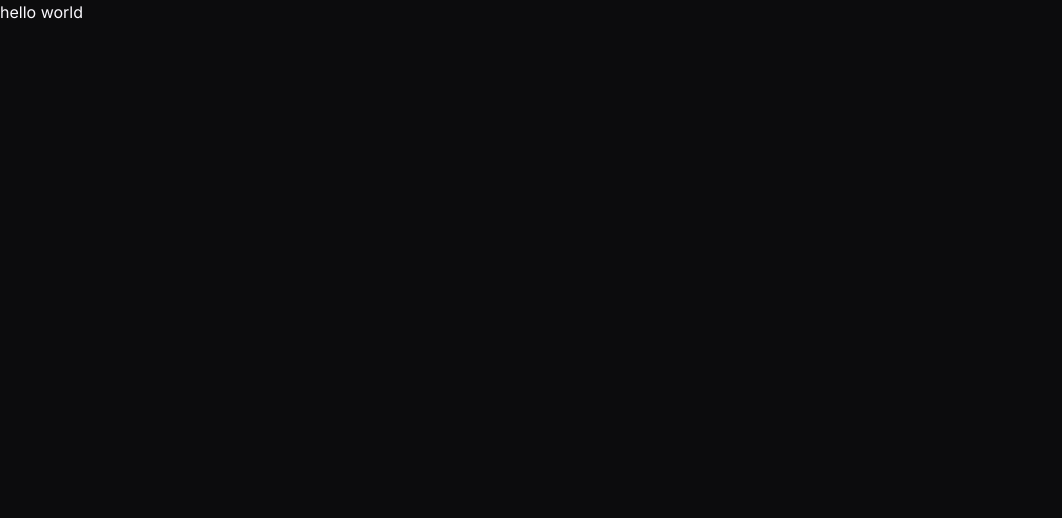
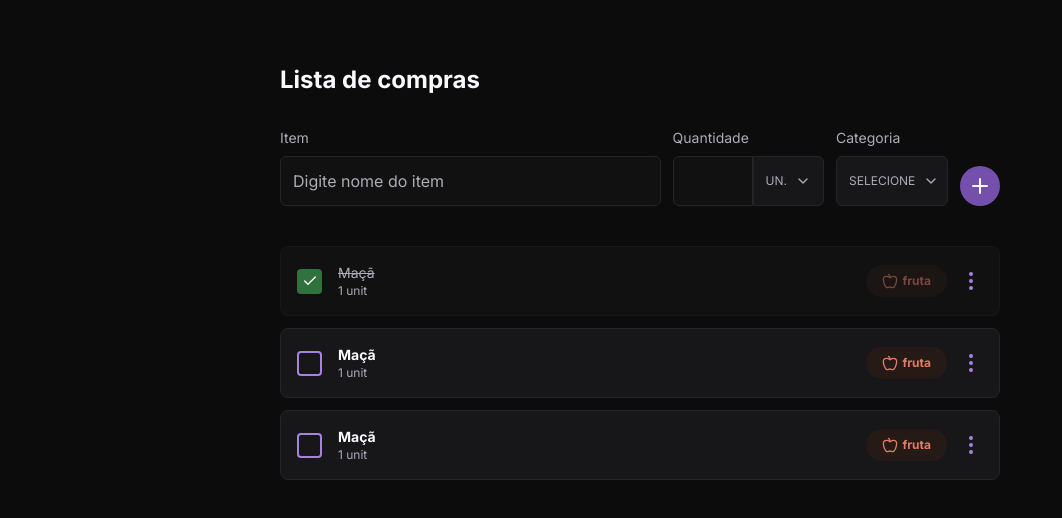
Before and after one commit to gleysonabreu/shopping-list, a Next.js app: page / in a window 1280 px wide. Shown: the top 518 px of the page, without its empty margins (0-1062 px from the left). Built offline with nearby package versions, Linux system fonts and the light colour scheme.

Commit message:
feat: create homepage

```diff
--- a/src/app/page.tsx
+++ b/src/app/page.tsx
@@ -1,5 +1,37 @@
+import { Checkbox } from "@/components/checkbox";
+import { Header } from "@/components/header";
+
 export default function Home() {
   return (
-    <h1>hello world</h1>
+    <main className="max-w-3xl w-full mx-auto p-6">
+      <Header />
+
+      <div className="flex gap-3 flex-col">
+        <Checkbox
+        id="string"
+        isCheck={true}
+        productName="Maçã"
+        productType="fruit"
+        quantity={1}
+        quantityType="unit"
+        />
+        <Checkbox
+        id="string"
+        isCheck={false}
+        productName="Maçã"
+        productType="fruit"
+        quantity={1}
+        quantityType="unit"
+        />
+        <Checkbox
+        id="string"
+        isCheck={false}
+        productName="Maçã"
+        productType="fruit"
+        quantity={1}
+        quantityType="unit"
+        />
+      </div>
+    </main>
   )
 }
```
